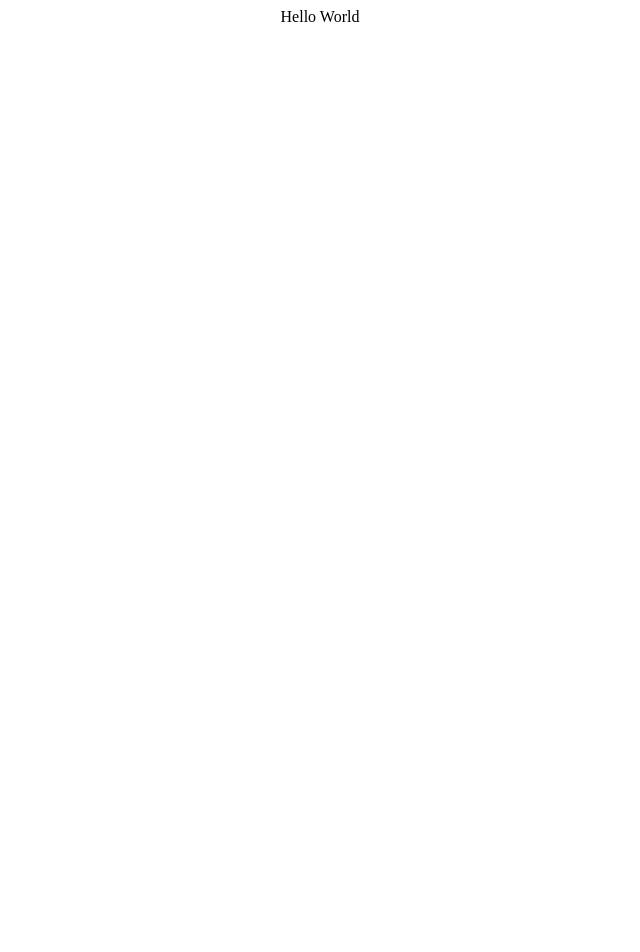
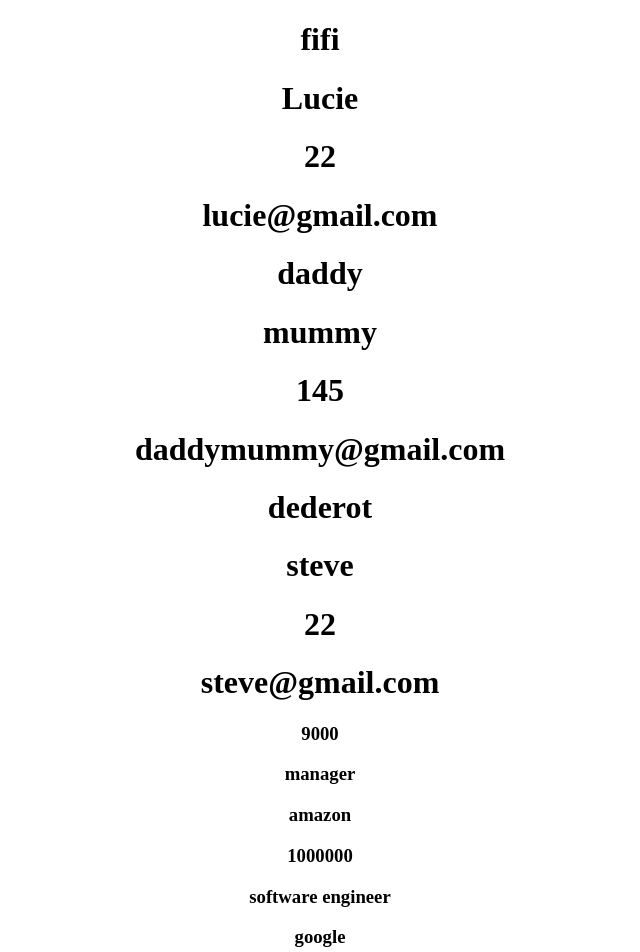
Before and after one commit to Luciefifi/my-react-js, a React (Create React App) app: page / in a window 1280 px wide. Shown: the top 952 px of the page, without its empty margins (320-960 px from the left). Before the commit the page ends 800 px from the top, so only its background shows below. Built offline with nearby package versions, Linux system fonts and the light colour scheme.

Commit message:
components props: create user component create job component [finishes]

```diff
--- a/src/App.js
+++ b/src/App.js
@@ -4,9 +4,67 @@ import './App.css';
 function App() {
   return (
     <div className="App">
-      Hello  World
+      <User
+      fname="Lucie"
+      lname="fifi"
+      age={22}
+      email="lucie@gmail.com"
+      />
+      <User
+      fname="mummy"
+      lname="daddy"
+      age={145}
+      email="daddymummy@gmail.com"
+      />
+      <User
+      fname="steve"
+      lname="dederot"
+      age={22}
+      email="steve@gmail.com"
+      />
+      <Job
+      salary={9000}
+      position="manager"
+      company="amazon"
+      />
+      <Job
+      salary={1000000}
+      position="software engineer"
+      company="google"
+      />
+      <Job
+      salary={2000000}
+      position="software engineer"
+      company="facebook"
+      />
+
     </div>
   );
 }
 
+const User = (props) =>{
+  return (
+    <div>
+      <h1>{props.lname}</h1>
+      <h1>{props.fname}</h1>
+      <h1>{props.age}</h1>
+      <h1>{props.email}</h1>
+    </div>
+
+
+
+  )
+}
+
+const Job = (props)=>{
+  return(
+    <div>
+      <h3>{props.salary}</h3>
+      <h3>{props.position}</h3>
+      <h3>{props.company}</h3>
+
+    </div>
+  )
+}
+
 export default App;
```
